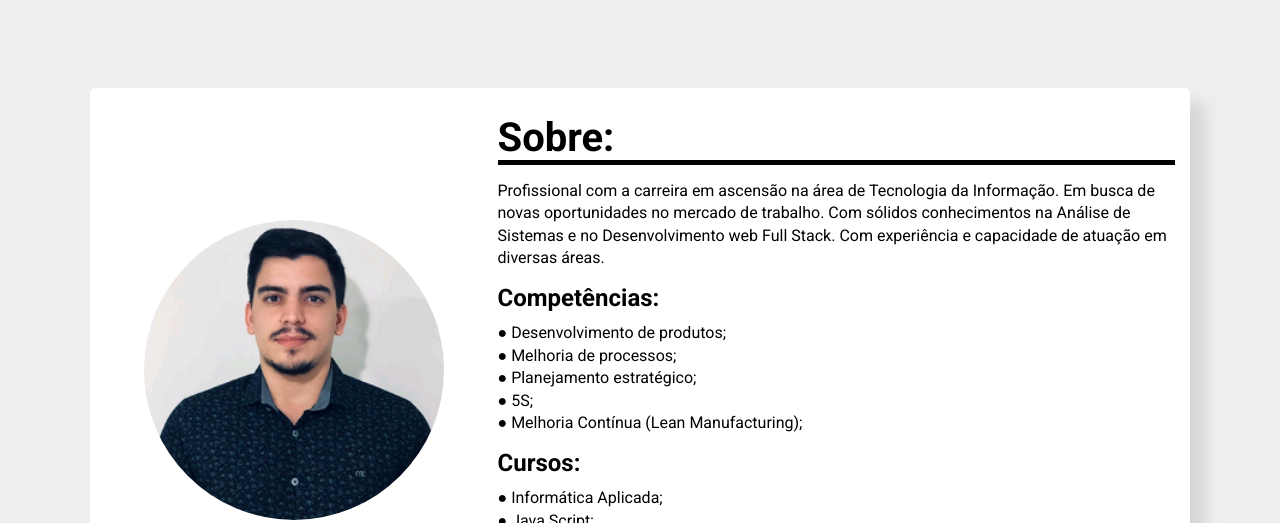
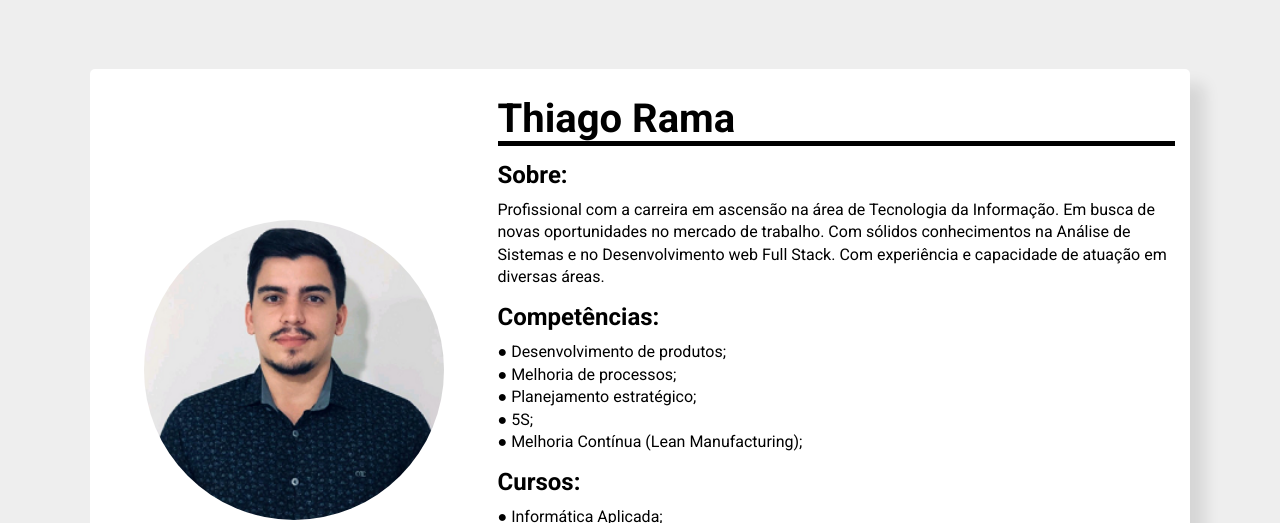
Before and after one commit to DevThiagoRama/Curriculo, a plain HTML site: page index.html in a window 1280 px wide. Shown: the top 523 px of the page. Drawn offline with Linux system fonts and the light colour scheme.

Commit message:
Update index.html

```diff
--- a/index.html
+++ b/index.html
@@ -58,7 +58,8 @@
                     </ul>
                 </section>
                 <section class="texto">
-                    <h1>Sobre:</h1>
+                    <h1>Thiago Rama</h1>
+                    <h2>Sobre:</h2>
                     <p>
                         Profissional com a carreira em ascensão na área de Tecnologia da Informação.
                         Em busca de novas oportunidades no mercado de trabalho.
```
